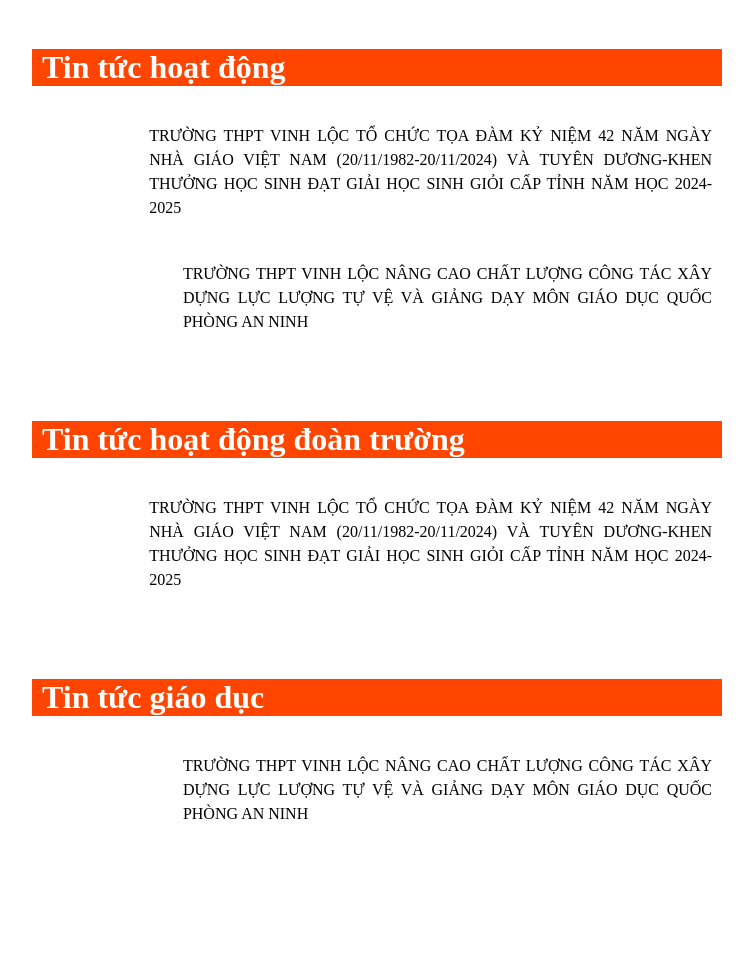
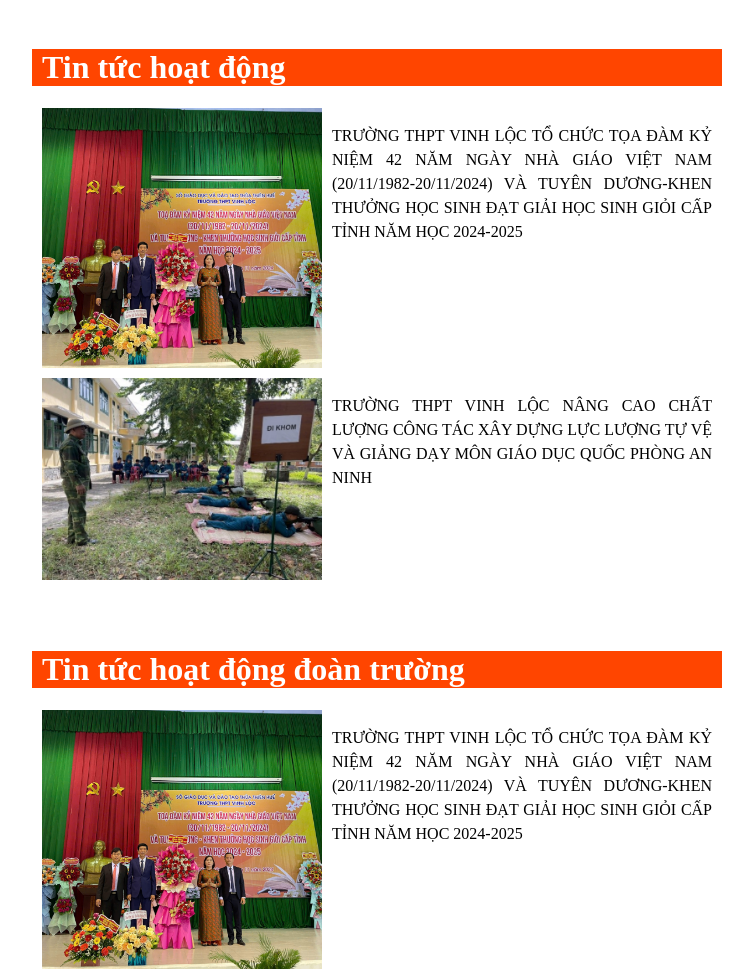
Before and after one commit to QuanDM677/WEB-School1, a plain HTML site: page html/Home.html in a window 1280 px wide. Shown: the top 973 px of the page, without its empty margins (268-1021 px from the left). Before the commit the page ends 880 px from the top, so only its background shows below. Drawn offline with Linux system fonts and the light colour scheme.

Commit message:
Update Home.html

```diff
--- a/html/Home.html
+++ b/html/Home.html
@@ -36,13 +36,13 @@
     <div class="new">
         <h1>Tin tức hoạt động</h1>
         <div class="new-info">
-            <img src="img/ToaDam.png" alt="">
+            <img src="../img/ToaDam.png" alt="">
             <p>
                 TRƯỜNG THPT VINH LỘC TỔ CHỨC TỌA ĐÀM KỶ NIỆM 42 NĂM NGÀY NHÀ GIÁO VIỆT NAM (20/11/1982-20/11/2024) VÀ TUYÊN DƯƠNG-KHEN THƯỞNG HỌC SINH ĐẠT GIẢI HỌC SINH GIỎI CẤP TỈNH NĂM HỌC 2024-2025
             </p>
         </div>
         <div class="new-info">
-            <img src="img/GDANQP.png" alt="">
+            <img src="../img/GDANQP.png" alt="">
             <p>
                 TRƯỜNG THPT VINH LỘC NÂNG CAO CHẤT LƯỢNG CÔNG TÁC XÂY DỰNG LỰC LƯỢNG TỰ VỆ VÀ GIẢNG DẠY MÔN GIÁO DỤC QUỐC PHÒNG AN NINH
             </p>
@@ -51,7 +51,7 @@
     <div class="new">
         <h1>Tin tức hoạt động đoàn trường</h1>
         <div class="new-info">
-            <img src="img/ToaDam.png" alt="">
+            <img src="../img/ToaDam.png" alt="">
             <p>
                 TRƯỜNG THPT VINH LỘC TỔ CHỨC TỌA ĐÀM KỶ NIỆM 42 NĂM NGÀY NHÀ GIÁO VIỆT NAM (20/11/1982-20/11/2024) VÀ TUYÊN DƯƠNG-KHEN THƯỞNG HỌC SINH ĐẠT GIẢI HỌC SINH GIỎI CẤP TỈNH NĂM HỌC 2024-2025
             </p>
@@ -60,7 +60,7 @@
     <div class="new">
         <h1>Tin tức giáo dục</h1>
         <div class="new-info">
-            <img src="img/GDANQP.png" alt="">
+            <img src="../img/GDANQP.png" alt="">
             <p>
                 TRƯỜNG THPT VINH LỘC NÂNG CAO CHẤT LƯỢNG CÔNG TÁC XÂY DỰNG LỰC LƯỢNG TỰ VỆ VÀ GIẢNG DẠY MÔN GIÁO DỤC QUỐC PHÒNG AN NINH
             </p>
```
